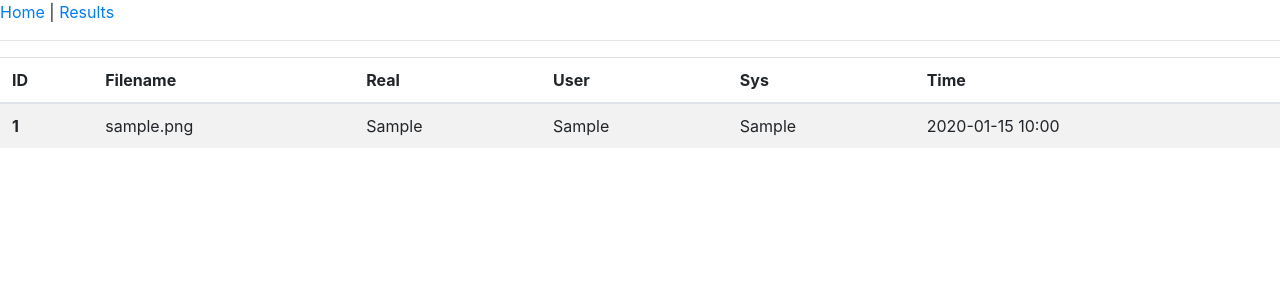
After one commit to nathanmartins/Shotgun, a Flask app: page /results in a window 1280 px wide. The commit adds this page. Shown: the top 300 px of the page. Run offline with Flask 2, Linux system fonts and the light colour scheme; tables that the repository leaves empty hold one stand-in row (values such as "Sample post"); some libraries are stand-ins or nearby versions.

Commit message:
Fixing migrations and list, removing stale containers

```diff
--- a/app/models.py
+++ b/app/models.py
@@ -3,8 +3,10 @@ from app import db
 
 class Result(db.Model):
     id = db.Column(db.Integer, primary_key=True)
-    filename = db.Column(db.String(64), index=True, unique=True)
-    results = db.Column(db.JSON(), index=False, unique=False)
+    filename = db.Column(db.String(64), index=True, unique=False)
+    real = db.Column(db.String(64), index=False, unique=False)
+    user = db.Column(db.String(64), index=False, unique=False)
+    sys = db.Column(db.String(64), index=False, unique=False)
     datetime = db.Column(db.DateTime(), index=False, unique=False)
 
     def __repr__(self):
--- a/app/routes.py
+++ b/app/routes.py
@@ -2,7 +2,7 @@ import json
 import os
 from datetime import datetime
 
-from flask import render_template, jsonify, request
+from flask import render_template, request, redirect
 from werkzeug.utils import secure_filename
 
 from app import app, db
@@ -29,14 +29,16 @@ def index():
 
         res = Result(
             filename=filename,
-            results=json.dumps(r.run_results),
+            real=r.run_results['real'],
+            user=r.run_results['user'],
+            sys=r.run_results['sys'],
             datetime=datetime.now(),
         )
 
         db.session.add(res)
         db.session.commit()
 
-        return jsonify(r.run_results)
+        return redirect('/results')
 
     context = {
         'title': 'Home',
@@ -46,6 +48,8 @@ def index():
     return render_template('index.html', **context)
 
 
-@app.route('/success', )
-def success():
-    return 'success'
+@app.route('/results', )
+def results():
+    res = Result.query.all()
+
+    return render_template('list.html', results=res)
--- a/app/templates/base.html
+++ b/app/templates/base.html
@@ -5,10 +5,20 @@
     {% else %}
         <title>Shotgun</title>
     {% endif %}
+    <link href="https://stackpath.bootstrapcdn.com/bootstrap/4.3.1/css/bootstrap.min.css" rel="stylesheet"
+          integrity="sha384-ggOyR0iXCbMQv3Xipma34MD+dH/1fQ784/j6cY/iJTQUOhcWr7x9JvoRxT2MZw1T" crossorigin="anonymous">
+
 </head>
 <body>
-        <div>Shotgun: <a href="/">Home</a></div>
+<div><a href="/">Home</a>  | <a href="/results">Results</a></div>
 <hr>
 {% block content %}{% endblock %}
+
+<script src="https://stackpath.bootstrapcdn.com/bootstrap/4.3.1/js/bootstrap.min.js"
+        integrity="sha384-JjSmVgyd0p3pXB1rRibZUAYoIIy6OrQ6VrjIEaFf/nJGzIxFDsf4x0xIM+B07jRM"
+        crossorigin="anonymous"></script>
+<script src="https://stackpath.bootstrapcdn.com/bootstrap/4.3.1/js/bootstrap.bundle.min.js"
+        integrity="sha384-xrRywqdh3PHs8keKZN+8zzc5TX0GRTLCcmivcbNJWm2rs5C8PRhcEn3czEjhAO9o"
+        crossorigin="anonymous"></script>
 </body>
 </html>
--- /dev/null
+++ b/app/templates/list.html
@@ -0,0 +1,33 @@
+{% extends "base.html" %}
+
+{% block content %}
+
+
+    <table class="table table-striped">
+        <thead>
+        <tr>
+            <th scope="col">ID</th>
+            <th scope="col">Filename</th>
+            <th scope="col">Real</th>
+            <th scope="col">User</th>
+            <th scope="col">Sys</th>
+            <th scope="col">Time</th>
+        </tr>
+        </thead>
+        <tbody>
+
+        {% for result in results %}
+            <tr>
+                <th scope="row">{{ result.id }}</th>
+                <td>{{ result.filename }}</td>
+                <td>{{ result.real }}</td>
+                <td>{{ result.user }}</td>
+                <td>{{ result.sys }}</td>
+                <td>{{ result.datetime.strftime('%Y-%m-%d %H:%M') }}</td>
+            </tr>
+        {% endfor %}
+        </tbody>
+    </table>
+
+
+{% endblock %}
--- a/runner/runner.py
+++ b/runner/runner.py
@@ -52,7 +52,7 @@ class Runner:
                 self.pwd: {'bind': self.working_dir, 'mode': 'rw'},
             },
             working_dir=self.working_dir,
-            auto_remove=True,
+            auto_remove=False,
             detach=True,
         )
 
@@ -77,3 +77,5 @@ class Runner:
 
         self._parsed_run_results = True
         self.run_results = run_results
+        self.container.remove()
+        self._compiled = False
```
Also changed, not shown: app/forms.py (+1 -15 lines), migrations/versions/3d4aa7d35c2c_results_table.py (deleted, +0 -35 lines), migrations/versions/9c0b42e172bc_adding_datetime.py (deleted, +0 -28 lines). Lines whose indentation alone changed are shown as unchanged.
